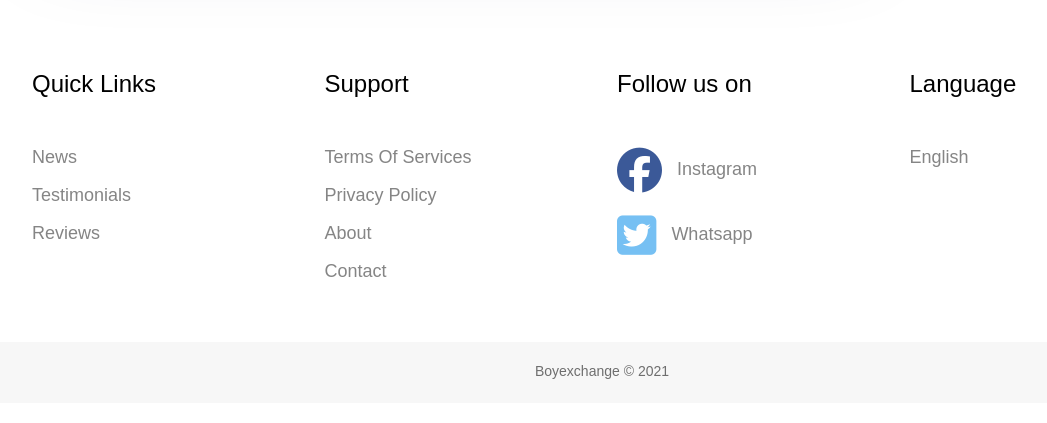
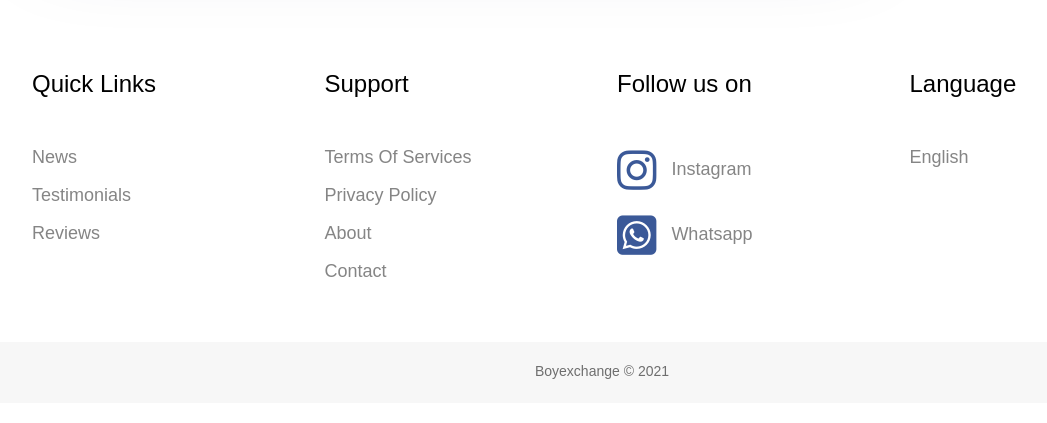
Before and after one commit to Abdoulrasheed/boyexchange, a Django app: page / in a window 1280 px wide. Shown: the part 1003-1426 px from the top of the page, without its empty margins (38-1085 px from the left). Run offline with Django 3.2, Linux system fonts and the light colour scheme; data that the repository does not hold is empty; some libraries are stand-ins or nearby versions; some web fonts are replaced.

Commit message:
Update Social Icons

```diff
--- a/templates/base.html
+++ b/templates/base.html
@@ -386,12 +386,12 @@
                 <ul>
                   <li>
                     <a target="_blank" href="https://www.instagram.com/boy_exchange/"
-                      ><i class="fa fa-facebook-official"></i>Instagram</a
+                      ><i class="fab fa fa-instagram"></i>Instagram</a
                     >
                   </li>
                   <li>
                     <a target="_blank" href="https://wa.me/+2348063086302/"
-                      ><i class="fa fa-twitter-square"></i>Whatsapp</a
+                      ><i class="fab fa fa-whatsapp-square"></i>Whatsapp</a
                     >
                   </li>
                 </ul>
```
